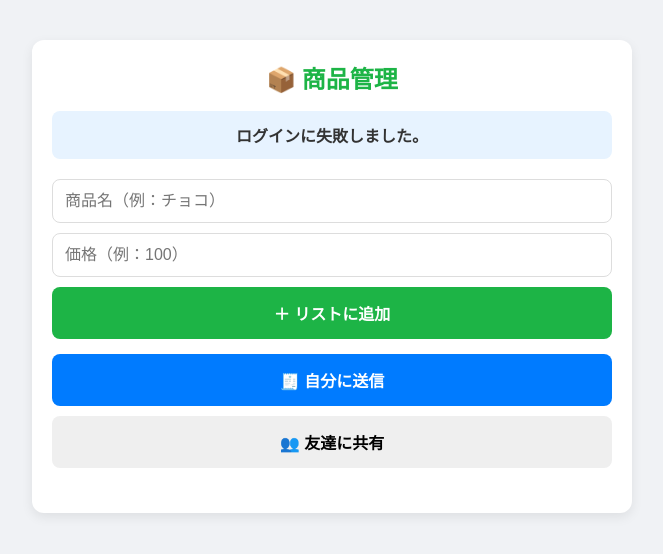
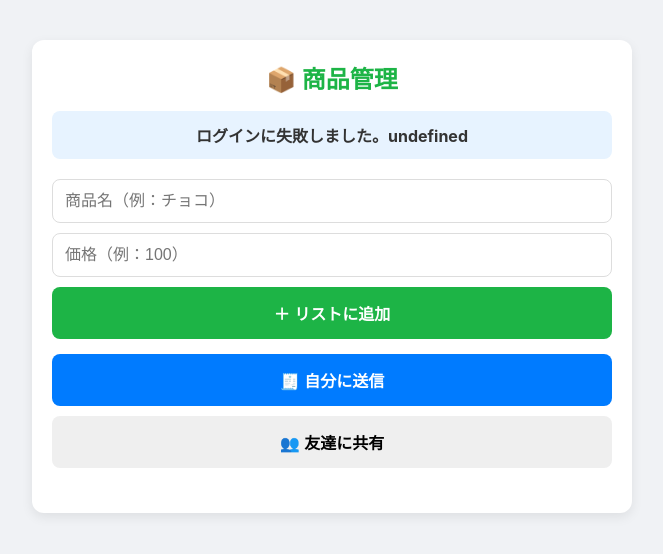
Before and after one commit to krtech3/line-mini-app-sandbox, a plain HTML site: page static/index.html in a window 1280 px wide. Shown: the whole page, without its empty margins (308-971 px from the left). Drawn offline with Linux system fonts and the light colour scheme.

Commit message:
feat: add login error handling for PC and external browsers

```diff
--- a/static/index.html
+++ b/static/index.html
@@ -119,6 +119,7 @@
         try {
           await liff.init({ liffId: MY_LIFF_ID });
           if (!liff.isLoggedIn()) {
+            console.log("Not logged in, Redirection to login...");
             liff.login();
             return;
           }
@@ -128,7 +129,7 @@
           loadProducts();
         } catch (err) {
           console.error('LIFF初期化エラー:', err);
-          document.getElementById('user-info').innerText = 'ログインに失敗しました。';
+          document.getElementById('user-info').innerText = 'ログインに失敗しました。' + err.code;
         }
       }
 
```
